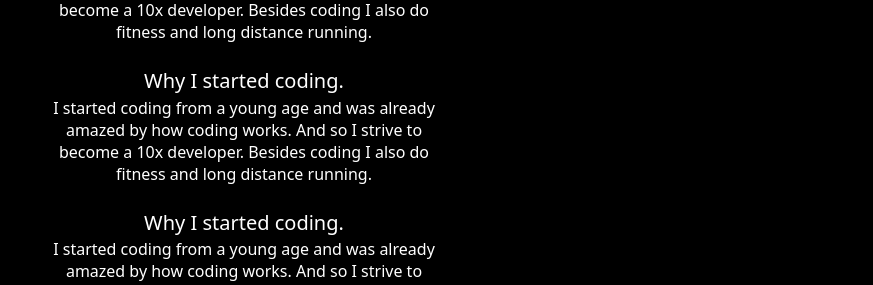
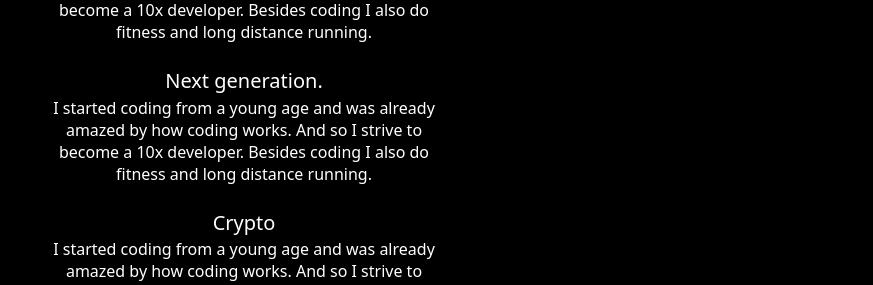
Before and after one commit to LouisWdev/Louis-PortfolioV1, a React (Vite) app: page /About in a window 1280 px wide. Shown: the part 228-513 px from the top of the page, without its empty margins (396-1269 px from the left). Built offline with nearby package versions, Linux system fonts and the light colour scheme.

Commit message:
Added descriptions

```diff
--- a/src/Pages/About.jsx
+++ b/src/Pages/About.jsx
@@ -23,7 +23,7 @@ const About = () => {
         </ParagraphTextContainer>
 
         <ParagraphTextContainer>
-            <SubTitle>Why I started coding.</SubTitle>
+            <SubTitle>Next generation.</SubTitle>
             <SubText>
              I started coding from a young age and was already amazed by how coding works.
              And so I strive to become a 10x developer. Besides coding I also do fitness and long distance running.
@@ -31,7 +31,7 @@ const About = () => {
         </ParagraphTextContainer>
 
         <ParagraphTextContainer>
-            <SubTitle>Why I started coding.</SubTitle>
+            <SubTitle>Crypto</SubTitle>
             <SubText>
              I started coding from a young age and was already amazed by how coding works.
              And so I strive to become a 10x developer. Besides coding I also do fitness and long distance running.
```
